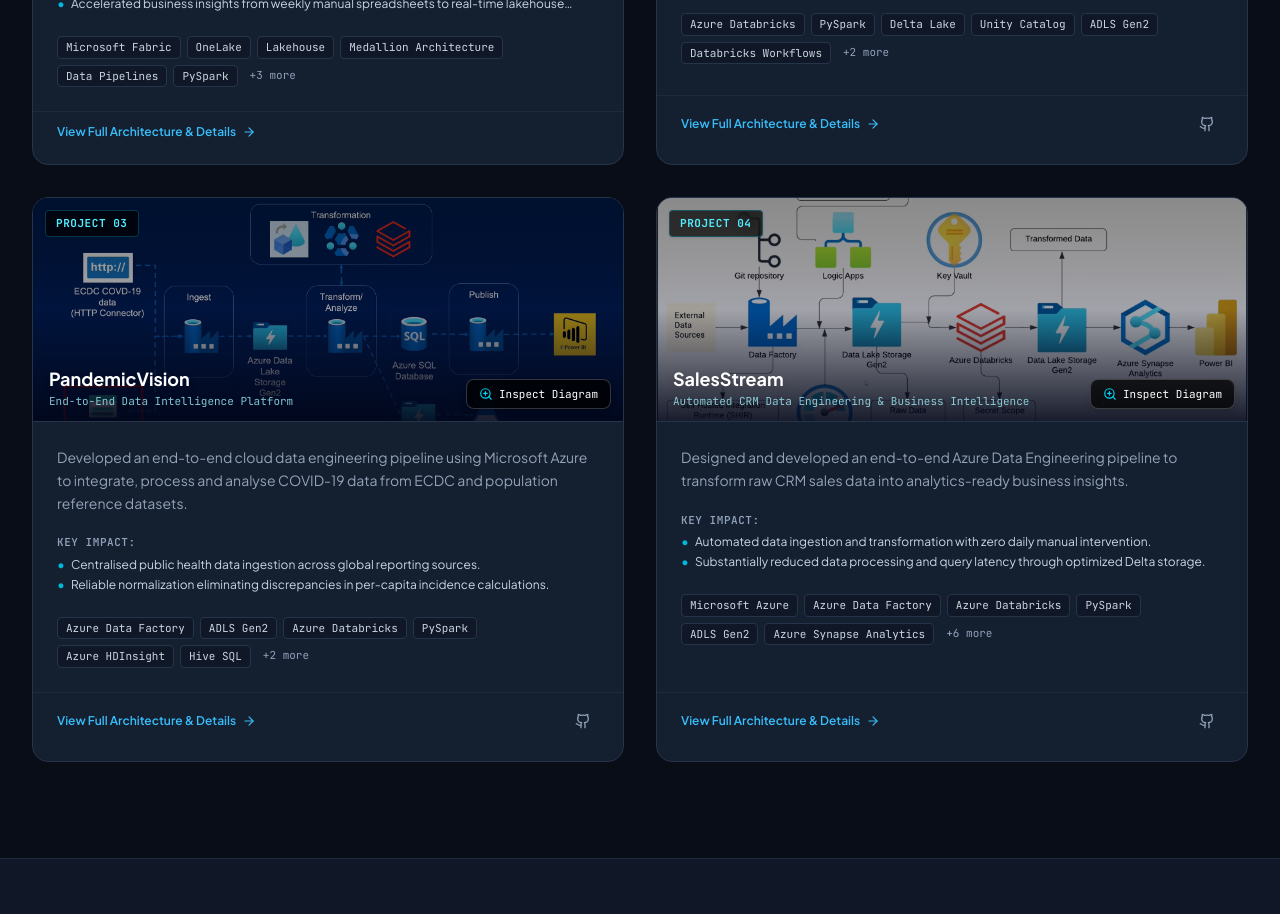
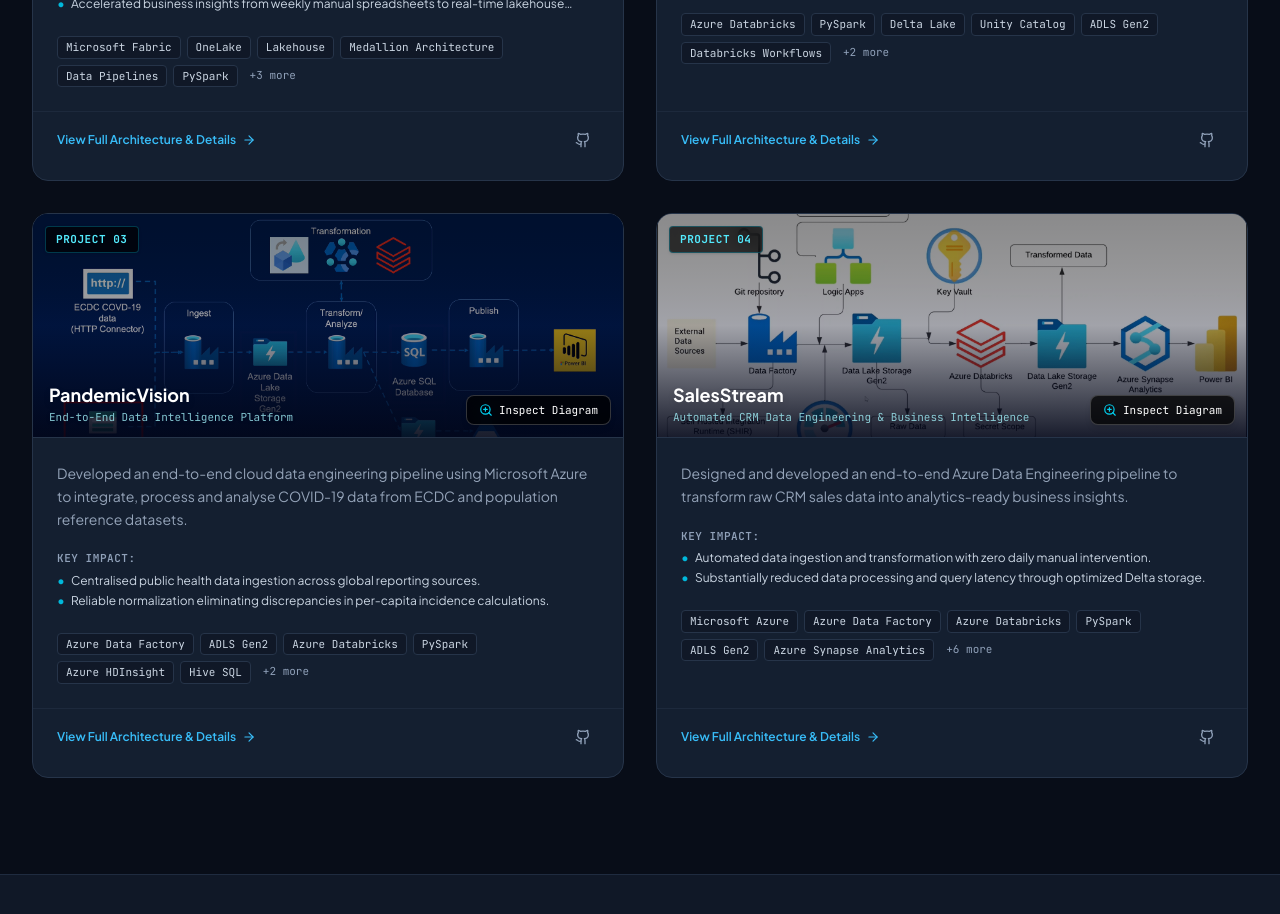
Before and after one commit to ziaul-akash/ziaul-akash-portfolio-website, a React (Vite) app: page / in a window 1280 px wide. Shown: the part 6020-6934 px from the top of the page. Built offline with nearby package versions, Linux system fonts and the light colour scheme.

Commit message:
Update projectsData.ts

```diff
--- a/src/data/projectsData.ts
+++ b/src/data/projectsData.ts
@@ -37,7 +37,7 @@ export const projectsData: ProjectDetail[] = [
       'Azure DevOps',
       'CI/CD'
     ],
-    githubUrl: undefined, // Add repository URL when available
+    githubUrl: 'https://github.com/ziaul-akash/AI-Powered-Learning-Ecosystem-Microsoft-Fabric', // Add repository URL when available
     architectureDiagram: '/assets/aistudio/ai_powered_learning_ecosystem_diagram.jpg',
     coverImage: '/assets/aistudio/ai_powered_learning_ecosystem_diagram.jpg',
     architectureCaption: 'Microsoft Fabric Solution Architecture & AI Data Agent Flow',
```
